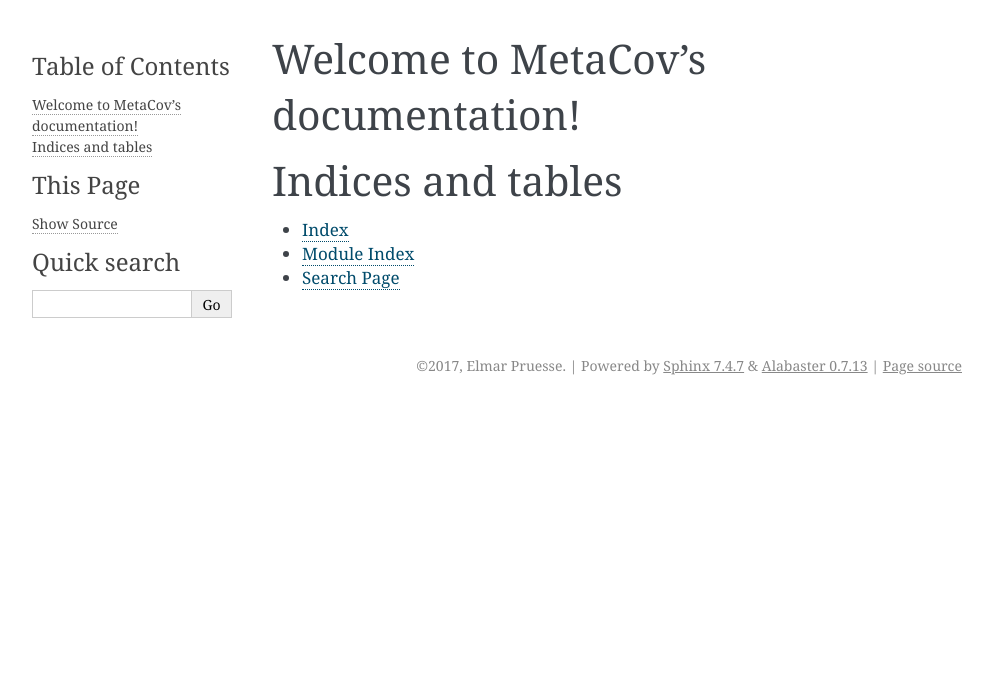
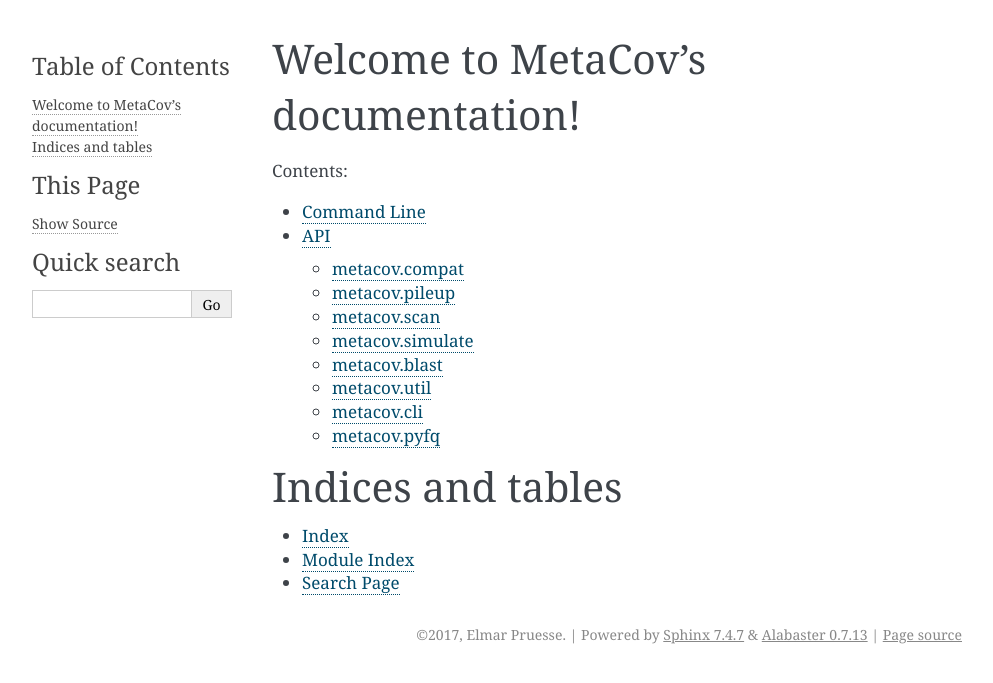
Before and after one commit to epruesse/metacov, a Sphinx documentation site: the page built from docs/index.rst, in a window 1280 px wide. Shown: the top 683 px of the page, without its empty margins (148-1141 px from the left). Built offline with Sphinx 7.4.7, drawn with Linux system fonts in a browser that asks for light colours.

```diff
--- /dev/null
+++ b/docs/api.rst
@@ -0,0 +1,49 @@
+API
+===
+
+.. toctree::
+   :maxdepth: 3
+   :caption: Contents:
+
+.. automodule:: metacov
+   :members:
+
+metacov.compat
+--------------
+.. automodule:: metacov.compat
+   :members:
+
+metacov.pileup
+--------------
+.. automodule:: metacov.pileup
+   :members:
+
+metacov.scan
+------------
+.. automodule:: metacov.scan
+   :members:
+
+metacov.simulate
+----------------
+.. automodule:: metacov.simulate
+   :members:
+
+metacov.blast
+-------------
+.. automodule:: metacov.blast
+   :members:
+
+metacov.util
+------------
+.. automodule:: metacov.util
+   :members:
+
+metacov.cli
+-----------
+.. automodule:: metacov.cli
+   :members:
+
+metacov.pyfq
+------------
+.. automodule:: metacov.pyfq
+   :members:
--- /dev/null
+++ b/docs/cli.rst
@@ -0,0 +1,6 @@
+Command Line
+============
+
+.. click:: metacov.cli:main
+   :prog: metacov
+   :show-nested:
--- a/docs/conf.py
+++ b/docs/conf.py
@@ -39,7 +39,9 @@ extensions = ['sphinx.ext.autodoc',
     'sphinx.ext.mathjax',
     'sphinx.ext.ifconfig',
     'sphinx.ext.viewcode',
-    'sphinx.ext.githubpages']
+    'sphinx.ext.githubpages',
+    'sphinx_click.ext'
+]
 
 # Add any paths that contain templates here, relative to this directory.
 templates_path = ['_templates']
--- a/docs/index.rst
+++ b/docs/index.rst
@@ -10,7 +10,8 @@ Welcome to MetaCov's documentation!
    :maxdepth: 2
    :caption: Contents:
 
-
+   cli
+   api
 
 Indices and tables
 ==================
```
